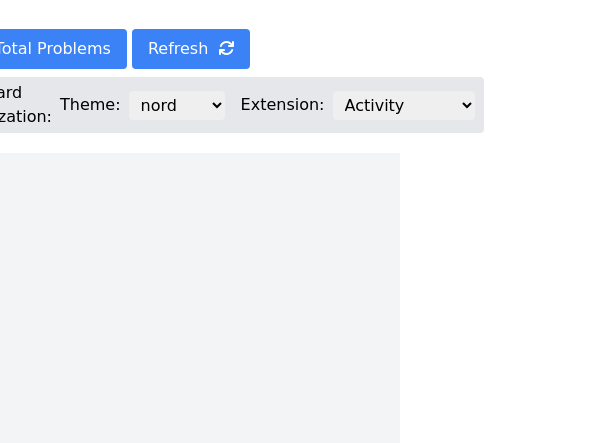
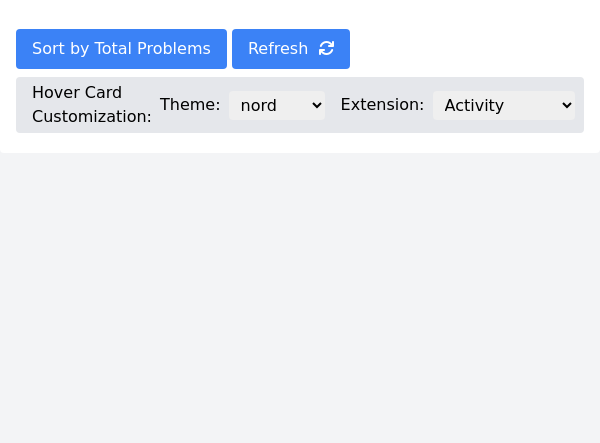
Before and after one commit to MohitSinghChauhan/LeetBuddies, a browser extension: page popup/popup.html in a window 400 px wide. Shown: the part 401-844 px from the top of the page, 600 px wide, since content can reach past the window. Drawn offline with nearby package versions, Linux system fonts and the light colour scheme; files that its build step writes are made by us from their sources.

Commit message:
fix: Popup window

```diff
--- a/popup/popup.html
+++ b/popup/popup.html
@@ -13,7 +13,7 @@
     <script src="script.js"></script>
 </head>
 
-<body class="dark:bg-gray-900">
+<body class="dark:bg-gray-900 root-container">
     <div class="flex min-h-screen flex-col items-center justify-center bg-gray-100 dark:bg-gray-900">
         <div class="custom-container w-full max-w-md rounded bg-white dark:bg-gray-800 p-4">
             <p id="toggleDarkMode"
--- a/popup/styles.css
+++ b/popup/styles.css
@@ -1,5 +1,10 @@
 * {
   font-family: cursive;
+}
+
+.root-container {
+  min-width: fit-content;
+  min-height: fit-content;
 }
 
 .custom-container {
```
